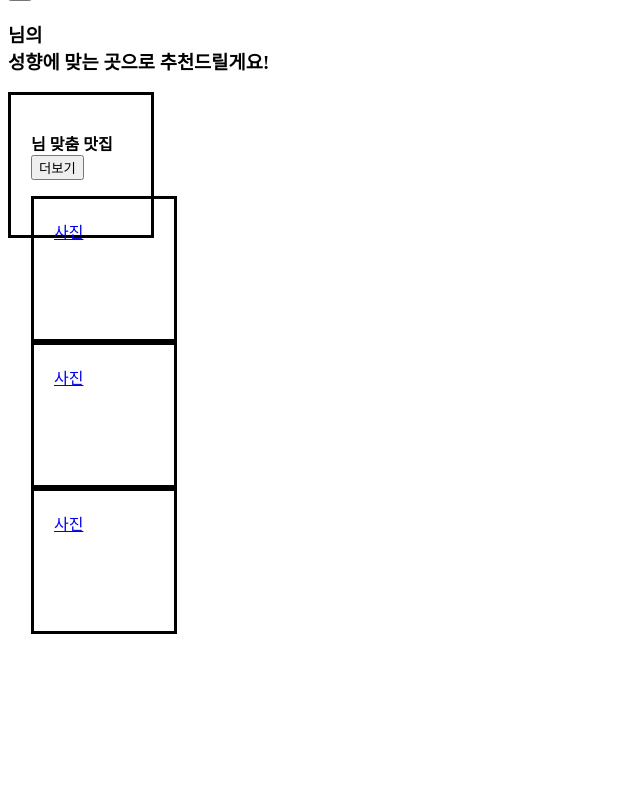
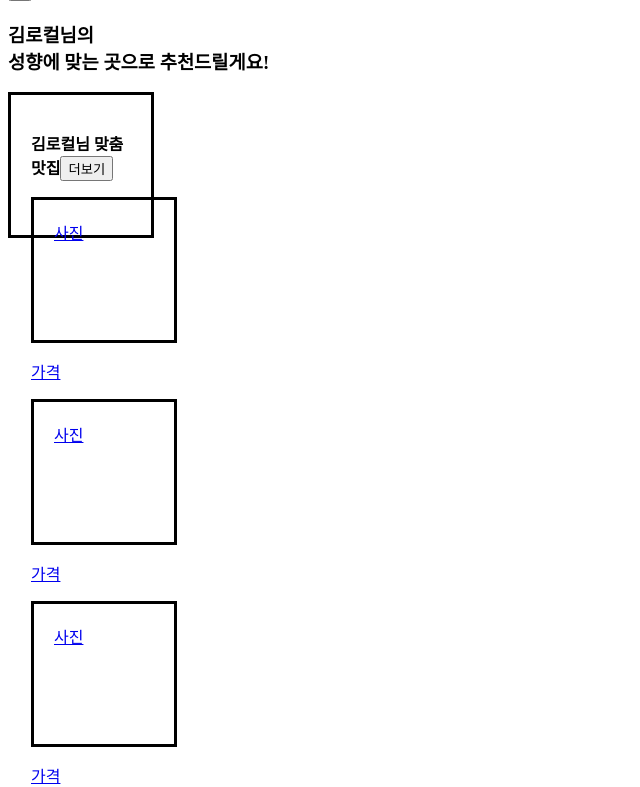
Before and after one commit to dhwpdnr/LocalPick, a Django app: template templates/mainpage.html in a window 1280 px wide. Shown: the part 32-819 px from the top of the page, without its empty margins (0-640 px from the left). Before the commit the page ends 666 px from the top, so only its background shows below. Run offline with Django 3.2, Linux system fonts and the light colour scheme; the template is opened without the code that fills it, so the values that code supplies are empty.

Commit message:
mainpage html

```diff
--- a/templates/mainpage.html
+++ b/templates/mainpage.html
@@ -6,7 +6,6 @@
     <meta name="viewport" content="width=device-width, initial-scale=1.0">
     <title>로컬픽</title>
     <link rel="stylesheet" href="https://cdnjs.cloudflare.com/ajax/libs/font-awesome/5.15.4/css/all.min.css" />
-
     <style>
        div {
         width: 100px ;
@@ -20,21 +19,23 @@
 <body>
     <button onclick="history.back()"><i class="fas fa-chevron-left"></i></button>
     <img src="#" alt="로컬픽" width="100%">
-    <h3>님의<br>성향에 맞는 곳으로 추천드릴게요!</h3>
+    <h3>김로컬님의<br>성향에 맞는 곳으로 추천드릴게요!</h3>
     <div class="main">
-        <p><b>님 맞춤 맛집</b><button id="view_more" type="button">더보기</button></p>
+        <p><b>김로컬님 맞춤 맛집</b><button id="view_more" type="button">더보기</button></p>
         <a href="#" class="box">
             <div >
                 사진
             </div>
+            <p>가격</p>
             <div>
                 사진
             </div>
+            <p>가격</p>
             <div>
                 사진
             </div>
+            <p>가격</p>
         </a>
     </div>
-
 </body>
 </html>
```
